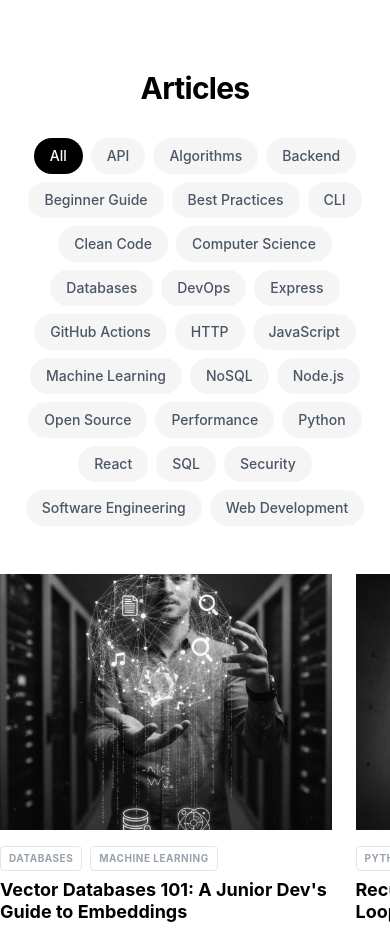
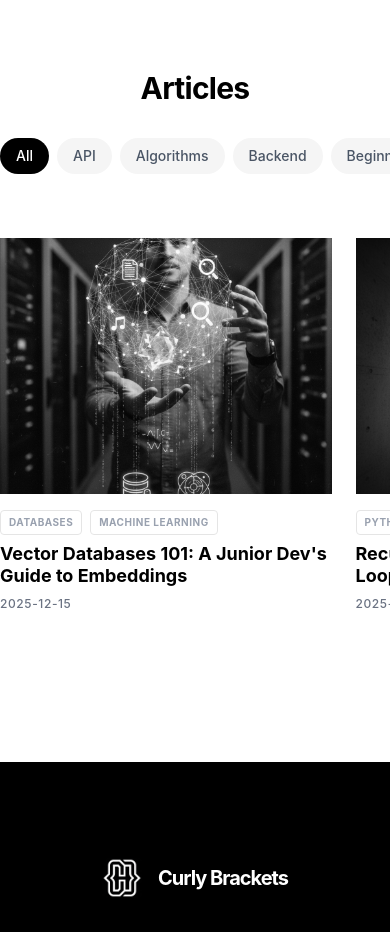
Before and after one commit to dwedigital/curly-brackets-site, a Next.js app: page / in a window 390 px wide. Shown: the part 2940-3872 px from the top of the page. Built offline with nearby package versions, Linux system fonts and the light colour scheme.

Commit message:
sorted tag display on mobile

```diff
--- a/src/app/components/TagFilter.tsx
+++ b/src/app/components/TagFilter.tsx
@@ -8,12 +8,12 @@ interface TagFilterProps {
 
 export default function TagFilter({ tags, selectedTag, onSelectTag }: TagFilterProps) {
     return (
-        <div className="flex flex-wrap gap-2 justify-center mb-12">
+        <div className="flex overflow-x-auto md:flex-wrap gap-2 md:justify-center mb-12 pb-4 md:pb-0 -mx-4 px-4 md:mx-0 md:px-0 scrollbar-hide snap-x">
             <button
                 onClick={() => onSelectTag(null)}
-                className={`px-4 py-2 text-sm font-medium rounded-full transition-colors ${selectedTag === null
-                        ? 'bg-black text-white'
-                        : 'bg-gray-100 text-gray-600 hover:bg-gray-200'
+                className={`flex-none snap-start px-4 py-2 text-sm font-medium rounded-full transition-colors ${selectedTag === null
+                    ? 'bg-black text-white'
+                    : 'bg-gray-100 text-gray-600 hover:bg-gray-200'
                     }`}
             >
                 All
@@ -22,9 +22,9 @@ export default function TagFilter({ tags, selectedTag, onSelectTag }: TagFilterP
                 <button
                     key={tag}
                     onClick={() => onSelectTag(tag)}
-                    className={`px-4 py-2 text-sm font-medium rounded-full transition-colors ${selectedTag === tag
-                            ? 'bg-black text-white'
-                            : 'bg-gray-100 text-gray-600 hover:bg-gray-200'
+                    className={`flex-none snap-start px-4 py-2 text-sm font-medium rounded-full transition-colors ${selectedTag === tag
+                        ? 'bg-black text-white'
+                        : 'bg-gray-100 text-gray-600 hover:bg-gray-200'
                         }`}
                 >
                     {tag}
--- a/src/app/globals.css
+++ b/src/app/globals.css
@@ -35,3 +35,15 @@ a {
   background: var(--foreground);
   color: var(--background);
 }
+
+@utility scrollbar-hide {
+  /* IE and Edge */
+  -ms-overflow-style: none;
+  /* Firefox */
+  scrollbar-width: none;
+
+  /* Safari and Chrome */
+  &::-webkit-scrollbar {
+    display: none;
+  }
+}
```
